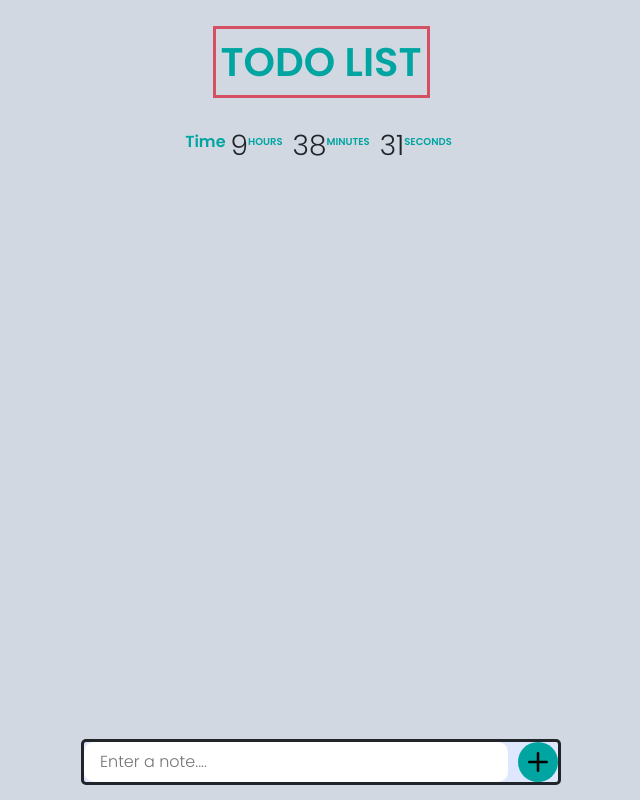
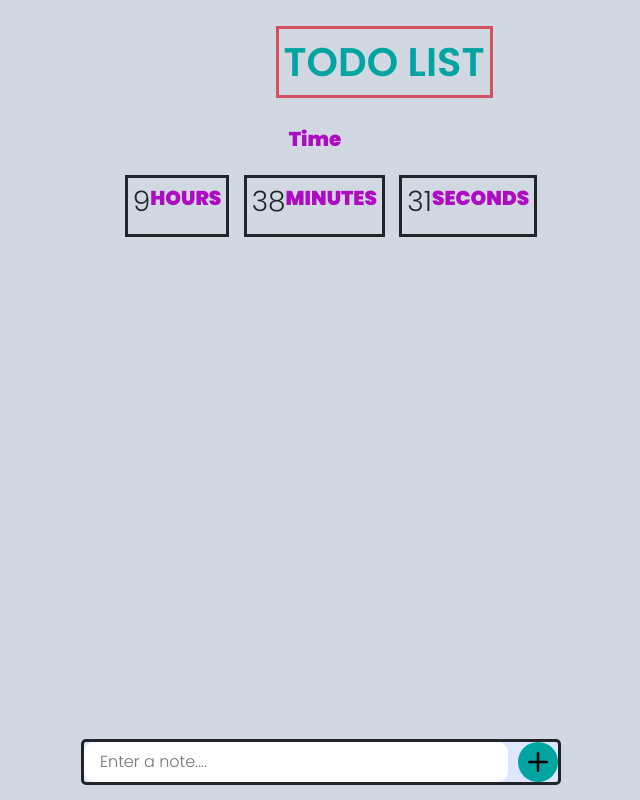
Before and after one commit to abelkmathew/Todo-WebApp, a plain HTML site: page index.html in a window 1280 px wide. Shown: the whole page, without its empty margins (319-959 px from the left). Drawn offline with nearby package versions, Linux system fonts and the light colour scheme.

Commit message:
3rd  Commit

```diff
--- a/index.html
+++ b/index.html
@@ -13,11 +13,15 @@
 </head>
 <body>
     <div class="main">
+        <div class="top">
         <div class="heading " col>
             <p>TODO LIST</p>
         </div>
-        <div class="clock c1">
-            <p >Time</p>
+        <div class="space">
+
+        </div>
+        <div class="clock">
+            <p class="head">Time</p>
             <div class="block">
                 <div class="middle"></div>
                 <h3 class="hour">01</h3>
@@ -33,25 +37,8 @@
                 <h3 class="seconds">20</h3>
                 <p class="sub-heading">SECONDS</p>
             </div>
-        </div>
-        <!-- <div class="clock c2">
-            <p >Time</p>
-            <div class="block">
-                <div class="middle"></div>
-                <h3 class="hour">01</h3>
-                <p class="sub-heading">HOURS</p>
-            </div>
-            <div class="block">
-                <div class="middle"></div>
-                <h3 class="minute">20</h3>
-                <p class="sub-heading">MINUTES</p>
-            </div>
-            <div class="block">
-                <div class="middle"></div>
-                <h3 class="seconds">20</h3>
-                <p class="sub-heading">SECONDS</p>
-            </div>
-        </div> -->
+        </div></div>
+
 
         <div class="wrapper ">
 
--- a/style.css
+++ b/style.css
@@ -18,24 +18,6 @@ body{
     padding: 1rem;
     padding-top: 0rem;
 }
-
-.heading{
-    text-align: center;
-    margin: 2rem 0rem;
-    color: #00a5a1;
-    font-weight: 600;
-    font-size: 40px;
-    /* padding-left:42%;
-    padding-left:42%; */
-}
-.heading p{
-    display: inline;
-    border-style: solid ;
-    border-color: #d65064;
-    margin-top: 1rem;
-    padding: 5px;
-}
-
 
 .todo-items{
     padding-bottom: 4rem;
@@ -138,45 +120,72 @@ input{
     color: #d65064;
 }
 
+/* ******************************************** */
 
-/* Clock */
-/* .clock{
-    border-style: solid;
-    margin-top: 2rem; */
-    /* max-width:300px; */
-    /* width: 100%;
-    display:inline-flex;
+
+.top{
+    display: flex;
+    justify-content: space-around;
     align-items: center;
-    justify-content: center;
+    /* flex-flow: column; */
+    flex-wrap: wrap;
 
-} */
-.c1{
-    max-width: 480px;
+}
+
+/* heading  */
+.heading{
+    justify-content:center ;
+    align-items: center;
+    padding-left: 40%;
+    margin: 2rem 0rem;
+    color: #00a5a1;
+    font-weight: 600;
+    font-size: 40px;
+    max-width: 900px;
     width: 100%;
-    margin: 0 auto;
-    padding: 1rem;
-    padding-top: 0rem;
-    display: flex;
+    /* flex-grow: 1; */
+    flex-shrink: 0;
+
+}
+.heading p{
+    display: inline;
+    border-style: solid ;
+    border-color: #d65064;
+    margin-top: 1rem;
+    padding: 5px;
     align-items: center;
     justify-content: center;
 }
 
+.space{
+    width: 50px;
+    height:auto;
+}
+
+
+.clock{
+   justify-content: right;
+   padding-left: 20px;
+   /* max-width: 500px; */
+   /* flex-grow: 1; */
+   flex-shrink: 0;
+
+}
 .clock p{
-    /* display: flex; */
-    font-weight: 600;
-    /* justify-content: center;
-    align-items: center; */
-    color: #00a5a1;
+    font-weight: bold;
+    font-size: 20px;
+    color: #ad0cc2;
 
+}
+.head{
+    margin-left: 40%;
 }
 .block{
     display: inline-flex;
-    justify-content: right;
+    justify-content: center;
     align-items: center;
     margin: 5px;
+    padding: 5px;
     font-size: 10px;
+    border-style: solid;
 }
-
-.c2{
-    display: none;;
-}
```
Also changed, not shown: clock.js (deleted, +0 -14 lines), responsive.css (+1 -21 lines).
